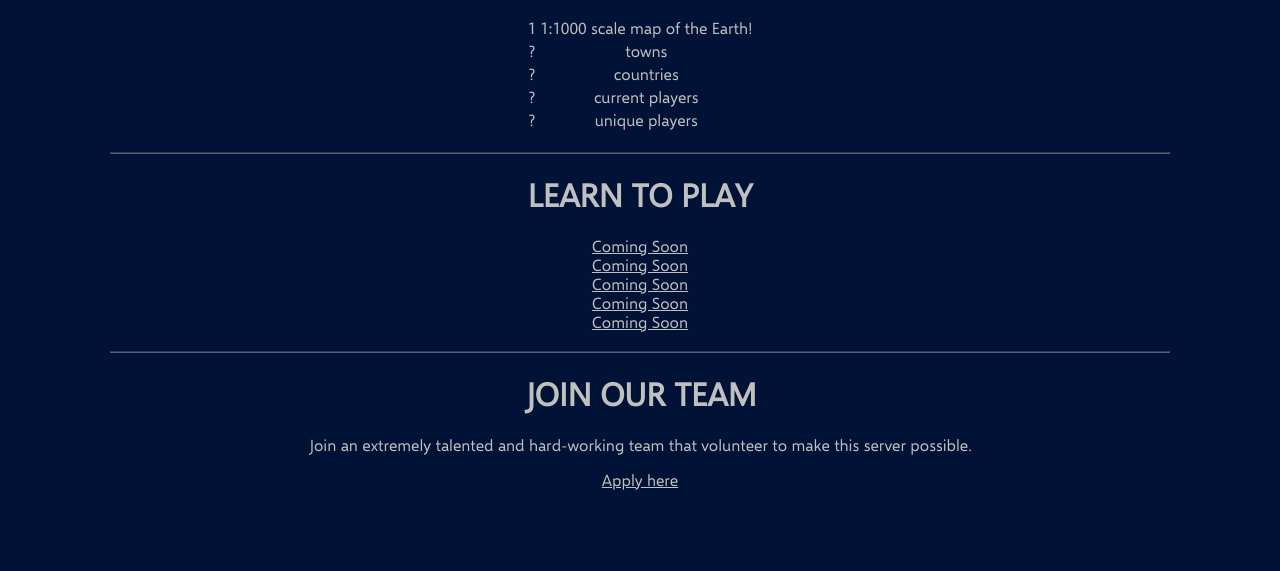
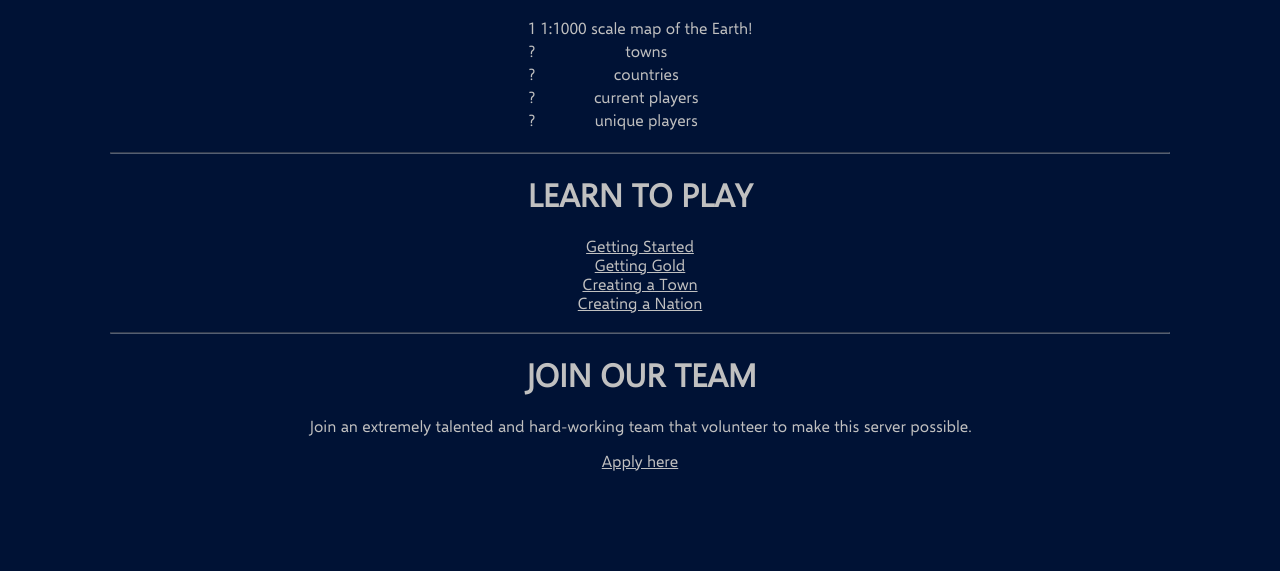
Before and after one commit to Tominous/mcatlas.net, a PHP site: page / in a window 1280 px wide. Shown: the part 1093-1664 px from the top of the page. Run offline with PHP 8.4, Linux system fonts and the light colour scheme.

Commit message:
add some wiki links

```diff
--- a/index.php
+++ b/index.php
@@ -35,11 +35,10 @@
             <hr>
             <h1>LEARN TO PLAY</h1>
             <ul id="help-list">
-                <li><a href="#">Coming Soon</a></li>
-                <li><a href="#">Coming Soon</a></li>
-                <li><a href="#">Coming Soon</a></li>
-                <li><a href="#">Coming Soon</a></li>
-                <li><a href="#">Coming Soon</a></li>
+                <li><a href="https://github.com/Ruinscraft/mcatlas-wiki/wiki">Getting Started</a></li>
+                <li><a href="https://github.com/Ruinscraft/mcatlas-wiki/wiki/How-to-Get-Gold">Getting Gold</a></li>
+                <li><a href="https://github.com/Ruinscraft/mcatlas-wiki/wiki/Creating-a-Town">Creating a Town</a></li>
+                <li><a href="https://github.com/Ruinscraft/mcatlas-wiki/wiki/Creating-a-Nation">Creating a Nation</a></li>
             </ul>
         </div>
 
```
